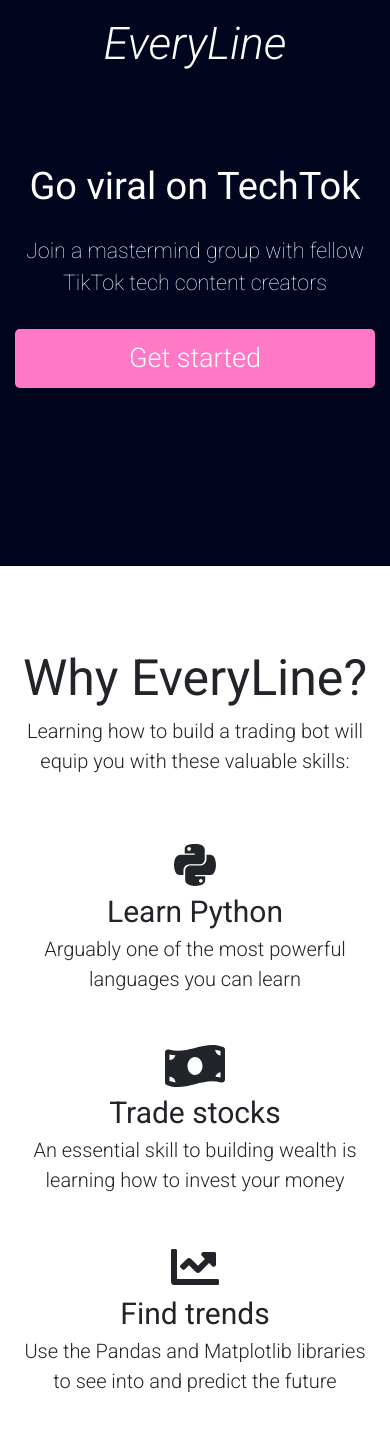
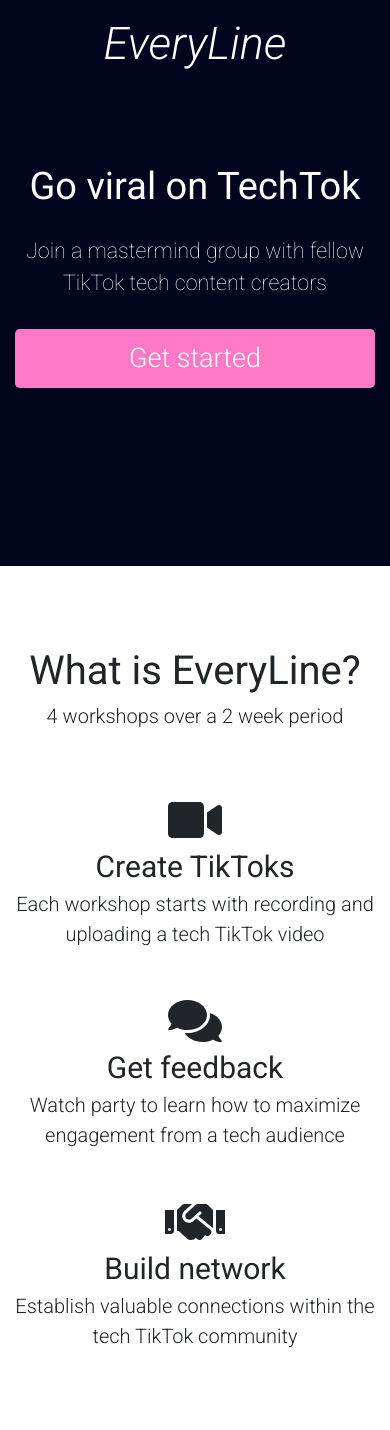
Before and after one commit to andrewroblesdev/EveryLine, a Next.js app: page / in a window 390 px wide. Shown: the top 1430 px of the page. Built offline with nearby package versions, Linux system fonts and the light colour scheme.

Commit message:
Update about section clear git branch clear

```diff
--- a/components/about/about.js
+++ b/components/about/about.js
@@ -9,49 +9,50 @@ export default function About() {
             <div className={`row justify-content-center`}>
                 <div className={`col text-center`}>
                     <div className={`${styles.title}`}>
-                        Why EveryLine?
+                        What is EveryLine?
                     </div>
                     <div className={`${styles.medium}`}>
-                       Learning how to build a trading bot will equip you with these valuable skills:
+                       4 workshops over a 2 week period
                     </div>
                 </div>
             </div>
             <div className={`${styles.spacer}`}></div>
             <div className={`row justify-content-center`}>
                 <div className={`col-md-3 text-center mb-5`}>
-                    <i className={`fab fa-python fa-3x`}></i>
+                    <i className={`fas fa-video fa-3x`}></i>
 
                     <div className={`${styles.subtitle}`}>
-                        Learn Python
+                        Create TikToks
                     </div>
                     <div className={`${styles.small}`}>
-                       Arguably one of the most powerful languages you can learn
+                       Each workshop starts with recording and uploading a tech TikTok video
                     </div>
                 </div>
                 <div className={`col-md-3 text-center mb-5`}>
                     <div>
-                        <i className={`fas fa-money-bill-wave fa-3x`}></i>
+                        <i className={`fas fa-comments fa-3x`}></i>
                     </div>
                     <div className={`${styles.subtitle}`}>
-                        Trade stocks
+                        Get feedback
                     </div>
                     <div className={`${styles.small}`}>
-                        An essential skill to building wealth is learning how to invest your money
+                        Watch party to learn how to maximize engagement from a tech audience
                     </div>
                 </div>
                 <div className={`col-md-3 text-center`}>
                     <div>
-                        <i className={`fas fa-chart-line fa-3x`}></i>
+                        <i className={`fas fa-handshake fa-3x`}></i>
                     </div>
                     <div className={`${styles.subtitle}`}>
-                        Find trends
+                        Build network
                     </div>
                     <div className={`${styles.small}`}>
-                        Use the Pandas and Matplotlib libraries to see into and predict the future
+                        Establish valuable connections within the tech TikTok community
                     </div>
                 </div>
             </div>
             <div className={`${styles.border} mb-5`}></div>
+            <div className={`${styles.border} mb-5`}></div>
         </div>
     )
 }
--- a/components/about/about.module.css
+++ b/components/about/about.module.css
@@ -36,7 +36,7 @@
 
 @media(max-width: 600px) {
     .title {
-        font-size: 50px;
+        font-size: 40px;
     }
 
     .small {
```
